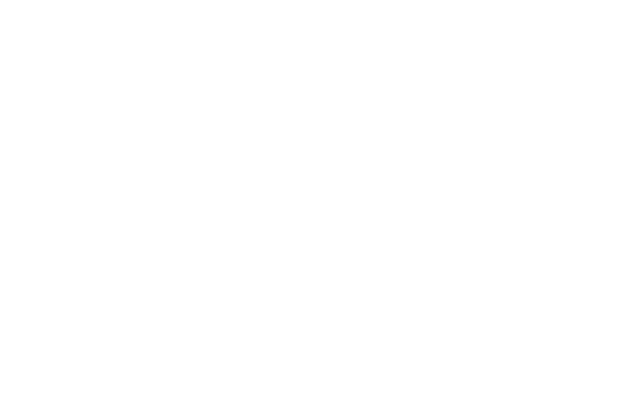
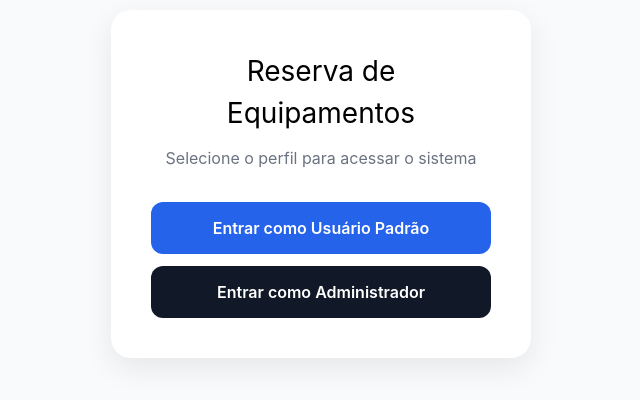
Before and after one commit to brunoramos09/Agendamento-de-Equipamentos, a React (Vite) app in the folder frontend/: page /reserva-equipamentos/login in a window 1280 px wide. Before the commit this address had no page. Shown: the part 216-616 px from the top of the page, without its empty margins (319-959 px from the left). Built offline with nearby package versions, Linux system fonts and the light colour scheme.

Commit message:
Adiciona verificação básica

```diff
--- a/frontend/components/equipaments/EquipamentosTable.tsx
+++ b/frontend/components/equipaments/EquipamentosTable.tsx
@@ -1,4 +1,5 @@
 import type Equipment from "../../src/interfaces/equipamento";
+import { isAdmin } from "../../src/utils/authRole";
 import StatusBadge from "./StatusBadge";
 import {
   FiEdit,
@@ -31,6 +32,8 @@
   onFinalizarManutencao,
   onExcluir,
 }: Props) {
+  const admin = isAdmin();
+
   function renderActions(equipamento: Equipment) {
     return (
       <>
@@ -41,20 +44,24 @@
           variant="info"
         />
 
+        {admin && (
           <IconActionButton
             title="Editar"
             icon={<FiEdit size={18} />}
             onClick={() => onEditar(equipamento.id)}
           />
+        )}
 
+        {admin && (
           <IconActionButton
             title="Relatório"
             icon={<FiFileText size={18} />}
             onClick={() => onRelatorio(equipamento.id)}
             variant="report"
           />
+        )}
 
-        {equipamento.status === "DISPONIVEL" && (
+        {admin && equipamento.status === "DISPONIVEL" && (
           <IconActionButton
             title="Enviar para manutenção"
             icon={<FiTool size={18} />}
@@ -63,7 +70,7 @@
           />
         )}
 
-        {equipamento.status === "MANUTENCAO" && (
+        {admin && equipamento.status === "MANUTENCAO" && (
           <IconActionButton
             title="Finalizar manutenção"
             icon={<FiCheckCircle size={18} />}
@@ -72,7 +79,7 @@
           />
         )}
 
-        {equipamento.status === "AGUARDANDO_REVISAO" && (
+        {admin && equipamento.status === "AGUARDANDO_REVISAO" && (
           <IconActionButton
             title="Revisar devolução"
             icon={<FiTool size={18} />}
@@ -81,12 +88,14 @@
           />
         )}
 
+        {admin && (
           <IconActionButton
             title="Excluir"
             icon={<FiTrash2 size={18} />}
             variant="danger"
             onClick={() => onExcluir(equipamento)}
           />
+        )}
       </>
     );
   }
--- a/frontend/src/App.tsx
+++ b/frontend/src/App.tsx
@@ -9,6 +9,7 @@
 import { Toaster } from "sonner";
 import Reservas from "./pages/Reservas/Reservas";
 import ReservasCriar from "./pages/Reservas/ReservasCriar";
+import Login from "./pages/Login";
 
 function App() {
   return (
@@ -17,10 +18,11 @@
         <Routes>
           <Route
             path="/"
-            element={<Navigate to="/reserva-equipamentos" replace />}
+            element={<Navigate to="/reserva-equipamentos/login" replace />}
           />
+          <Route path="/reserva-equipamentos/login" element={<Login />} />
           <Route
-            path="/reserva-equipamentos"
+            path="/reserva-equipamentos/"
             element={<ReservaEquipamentos />}
           />
           <Route
--- a/frontend/src/pages/AppTemplate.tsx
+++ b/frontend/src/pages/AppTemplate.tsx
@@ -1,6 +1,7 @@
 import type { CSSProperties, ReactNode } from "react";
 import { Link } from "react-router-dom";
 import styles from "./AppTemplate.module.css";
+import { isAdmin } from "../../src/utils/authRole";
 
 type ThemePalette = {
   background: string;
@@ -74,8 +75,14 @@
   { label: "Visão Geral", href: "/reserva-equipamentos" },
   { label: "Equipamentos", href: "/reserva-equipamentos/equipamentos" },
   { label: "Reservas", href: "/reserva-equipamentos/reservas" },
-  { label: "Salas", href: "/reserva-equipamentos/salas" },
 ];
+
+if (isAdmin()) {
+  defaultNavigation.push({
+    label: "Salas",
+    href: "/reserva-equipamentos/salas",
+  });
+}
 
 const defaultMetrics: MetricCard[] = [
   { label: "Ativos principais", value: "128", hint: "Itens prontos para uso" },
--- /dev/null
+++ b/frontend/src/pages/Login.tsx
@@ -0,0 +1,104 @@
+import { useNavigate } from "react-router-dom";
+
+export default function Login() {
+  const navigate = useNavigate();
+
+  function entrarComoAdmin() {
+    localStorage.setItem("role", "ADMIN");
+
+    navigate("/reserva-equipamentos");
+
+    setTimeout(() => {
+      window.location.reload();
+    }, 0);
+  }
+
+  function entrarComoUsuario() {
+    localStorage.setItem("role", "USER");
+
+    navigate("/reserva-equipamentos");
+
+    setTimeout(() => {
+      window.location.reload();
+    }, 0);
+  }
+
+  return (
+    <div
+      style={{
+        minHeight: "100vh",
+        display: "flex",
+        justifyContent: "center",
+        alignItems: "center",
+        background: "#f8fafc",
+        padding: "24px",
+      }}
+    >
+      <div
+        style={{
+          width: "100%",
+          maxWidth: "420px",
+          background: "#fff",
+          borderRadius: "20px",
+          padding: "40px",
+          boxShadow: "0 10px 30px rgba(0,0,0,0.08)",
+          textAlign: "center",
+        }}
+      >
+        <h1
+          style={{
+            margin: 0,
+            marginBottom: "12px",
+            fontSize: "28px",
+          }}
+        >
+          Reserva de Equipamentos
+        </h1>
+
+        <p
+          style={{
+            color: "#6b7280",
+            marginBottom: "32px",
+          }}
+        >
+          Selecione o perfil para acessar o sistema
+        </p>
+
+        <button
+          onClick={entrarComoUsuario}
+          style={{
+            width: "100%",
+            padding: "14px",
+            border: "none",
+            borderRadius: "12px",
+            background: "#2563eb",
+            color: "#fff",
+            fontSize: "16px",
+            fontWeight: 600,
+            cursor: "pointer",
+            marginBottom: "12px",
+          }}
+        >
+          Entrar como Usuário Padrão
+        </button>
+
+        <button
+          onClick={entrarComoAdmin}
+          style={{
+            width: "100%",
+            padding: "14px",
+            border: "none",
+            borderRadius: "12px",
+            background: "#111827",
+            color: "#fff",
+            fontSize: "16px",
+            fontWeight: 600,
+            cursor: "pointer",
+          }}
+        >
+          Entrar como Administrador
+        </button>
+      </div>
+    </div>
+  );
+}
--- a/frontend/src/pages/ReservaEquipamentos.tsx
+++ b/frontend/src/pages/ReservaEquipamentos.tsx
@@ -124,8 +124,7 @@
         const proximasVencer = [...ativas]
           .sort(
             (a, b) =>
-              new Date(a.endDate).getTime() -
-              new Date(b.endDate).getTime(),
+              new Date(a.endDate).getTime() - new Date(b.endDate).getTime(),
           )
           .slice(0, 3);
 
@@ -178,8 +177,7 @@
           .filter((r) => !r.returnedAt && new Date(r.endDate) < now)
           .sort(
             (a, b) =>
-              new Date(a.endDate).getTime() -
-              new Date(b.endDate).getTime(),
+              new Date(a.endDate).getTime() - new Date(b.endDate).getTime(),
           )
           .slice(0, 3);
 
@@ -250,7 +248,10 @@
         label: "Nova reserva",
         href: "/reserva-equipamentos/reservas/criar",
       }}
-      secondaryAction={null}
+      secondaryAction={{
+        label: "Sair",
+        href: "/reserva-equipamentos/login",
+      }}
       featuredTitle="Fluxo principal de reserva"
       featuredDescription="Selecione um equipamento disponível, escolha o período de uso e acompanhe o status da solicitação."
       featuredBullets={[
--- /dev/null
+++ b/frontend/src/utils/authRole.ts
@@ -0,0 +1,25 @@
+export type UserRole = "ADMIN" | "USER";
+
+const ROLE_KEY = "role";
+
+export function setRole(role: UserRole) {
+  localStorage.setItem(ROLE_KEY, role);
+}
+
+export function getRole(): UserRole {
+  const role = localStorage.getItem(ROLE_KEY);
+
+  if (role === "ADMIN") {
+    return "ADMIN";
+  }
+
+  return "USER";
+}
+
+export function isAdmin() {
+  return getRole() === "ADMIN";
+}
+
+export function logoutRole() {
+  localStorage.removeItem(ROLE_KEY);
+}
```
Lines whose indentation alone changed are shown as unchanged.
